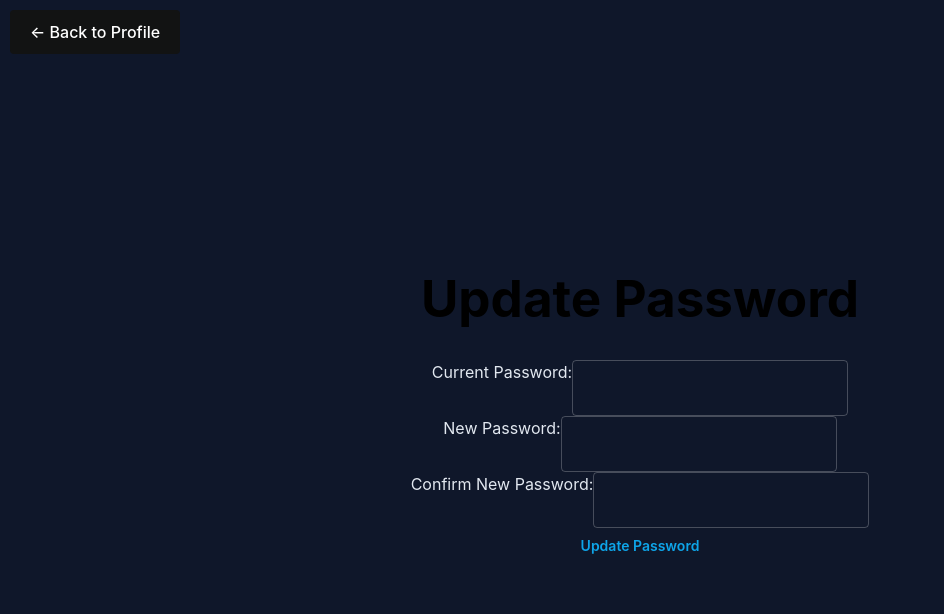
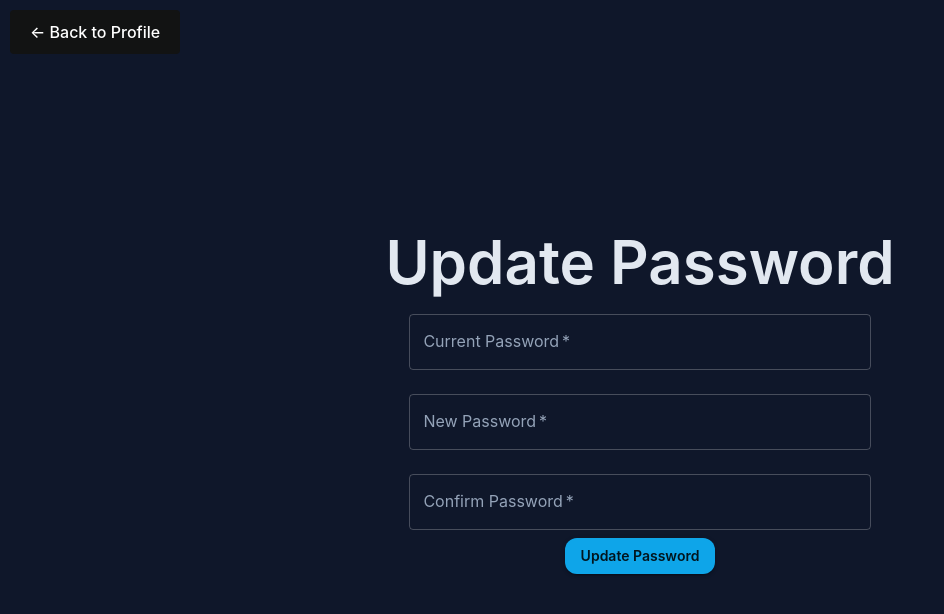
Before and after one commit to oliprev/OP_COMP3000, a React (Vite) app in the folder frontend/: page /main/profile/updatepassword in a window 1280 px wide. Shown: the top 614 px of the page, without its empty margins (0-944 px from the left). Built offline with nearby package versions, Linux system fonts and the light colour scheme; sample sign-in values are in the browser's storage.

Commit message:
Form now updated to match MUI

```diff
--- a/frontend/src/pages/UpdatePasswordPage.jsx
+++ b/frontend/src/pages/UpdatePasswordPage.jsx
@@ -1,7 +1,8 @@
 import React, { useState } from "react";
 import { Link, useNavigate } from "react-router-dom";
 import axios from "axios";
-import { Button, TextField } from "@mui/material";
+import { Button, Container, TextField, Typography } from "@mui/material";
+import theme from "../theme"; // Importing the theme for styling
 
 function UpdatePasswordPage() {
   const [currentPassword, setCurrentPassword] = useState(""); // State to store current password
@@ -36,40 +37,46 @@ function UpdatePasswordPage() {
   };
 
   return (
-    <div>
+    <Container>
         <Link to = "/main/profile" className = "back-link">← Back to Profile</Link>
-        <h1>Update Password</h1>
+        <Typography variant = 'h2' fontWeight = '600' sx = {{ color: theme.palette.text.primary }}>Update Password</Typography>
         <form onSubmit = {handleSubmit}> {/* Calls handleSubmit on form submission */}
-            <div>
-                <label>Current Password:</label>
+            <Container>
                 <TextField
+                required
                 type = "password"
                 value = {currentPassword} // Gets value from currentPassword state
+                label = "Current Password"
                 onChange = {(e) => setCurrentPassword(e.target.value)} // Updates currentPassword state on input change
+                fullWidth
+                margin="normal"
+                />
+            </Container>
+            <Container>
+                <TextField
                 required
-                />
-            </div>
-            <div>
-                <label>New Password:</label>
-                <TextField
                 type = "password"
                 value = {newPassword} // Gets value from newPassword state
+                label = "New Password"
                 onChange = {(e) => setNewPassword(e.target.value)} // Updates newPassword state on input change
+                fullWidth
+                margin="normal"
+                />
+            </Container>
+            <Container>
+                <TextField
                 required
-                />
-            </div>
-            <div>
-            <label>Confirm New Password:</label>
-                <TextField
                 type = "password"
                 value = {confirmPassword} // Gets value from confirmPassword state
+                label = "Confirm Password"
                 onChange = {(e) => setConfirmPassword(e.target.value)} // Updates confirmPassword state on input change
-                required
+                fullWidth
+                margin="normal"
                 />
-            </div>
-            <Button type = "submit">Update Password</Button> {/* Submits form */}
+            </Container>
+            <Button variant = 'contained' type = "submit">Update Password</Button> {/* Submits form */}
         </form>
-    </div>
+    </Container>
   );
 }
 
```
